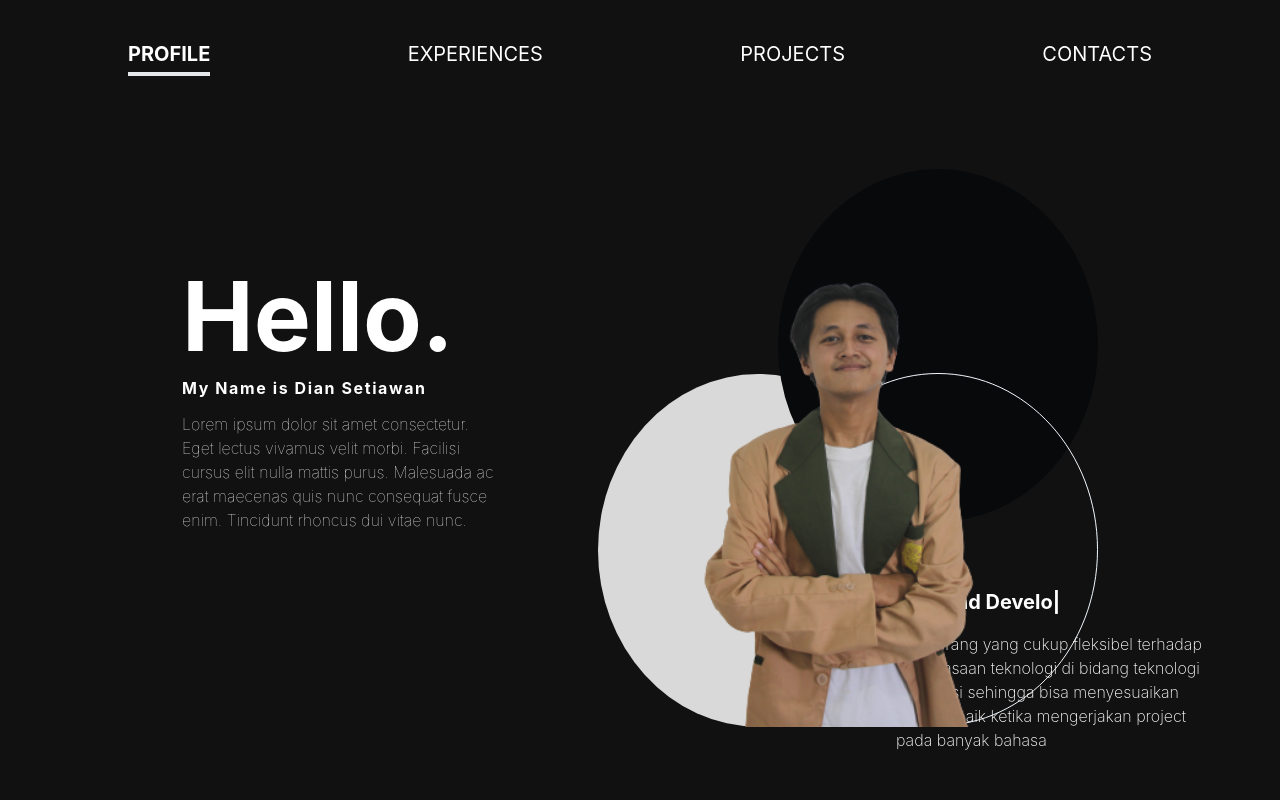
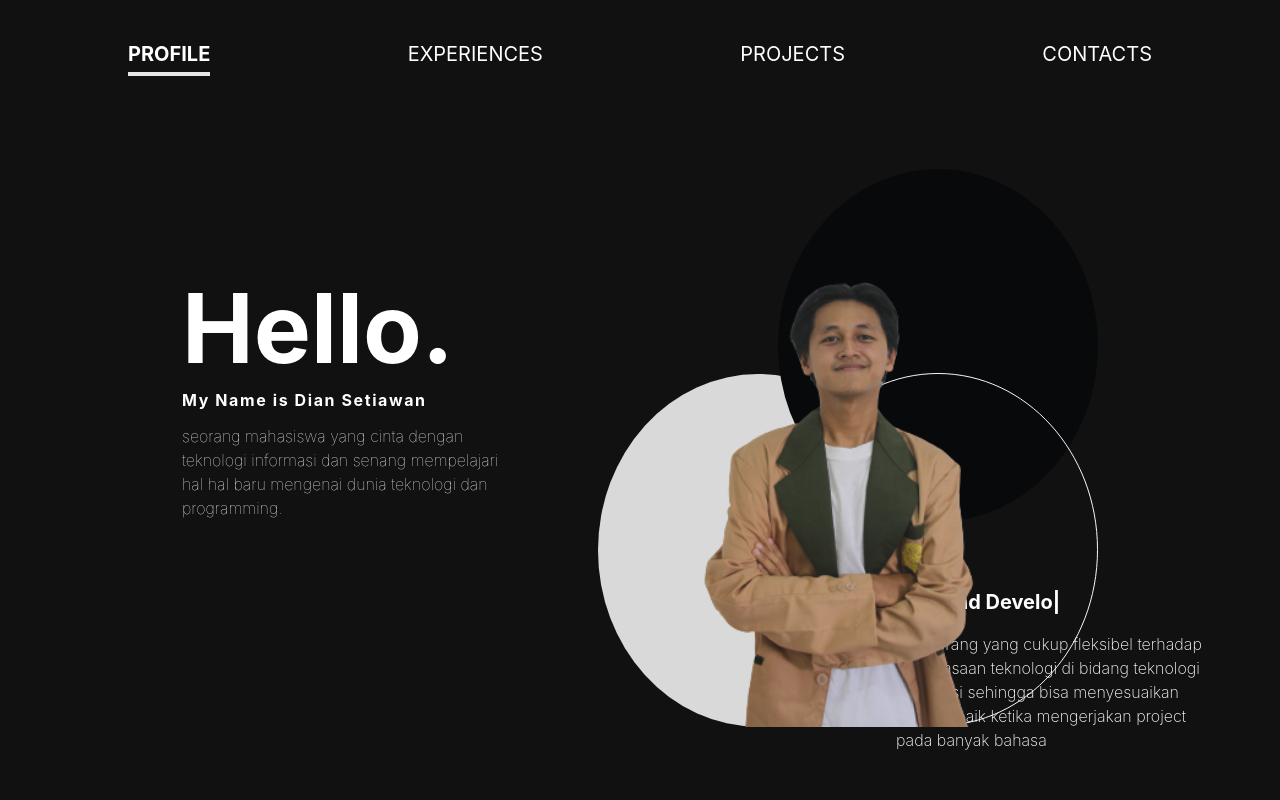
Before and after one commit to yandiaan/yandiaan.github.io, a Next.js app: page / in a window 1280 px wide. Shown: the top 800 px of the page. Built offline with nearby package versions, Linux system fonts and the light colour scheme.

Commit message:
change profile text

```diff
--- a/components/Profile/ProfileText.tsx
+++ b/components/Profile/ProfileText.tsx
@@ -8,9 +8,8 @@ export default function ProfileText() {
         My Name is Dian Setiawan
       </h6>
       <span className="font-thin w-80">
-        Lorem ipsum dolor sit amet consectetur. Eget lectus vivamus velit morbi.
-        Facilisi cursus elit nulla mattis purus. Malesuada ac erat maecenas quis
-        nunc consequat fusce enim. Tincidunt rhoncus dui vitae nunc.
+        seorang mahasiswa yang cinta dengan teknologi informasi dan senang
+        mempelajari hal hal baru mengenai dunia teknologi dan programming.
       </span>
     </div>
   );
```
